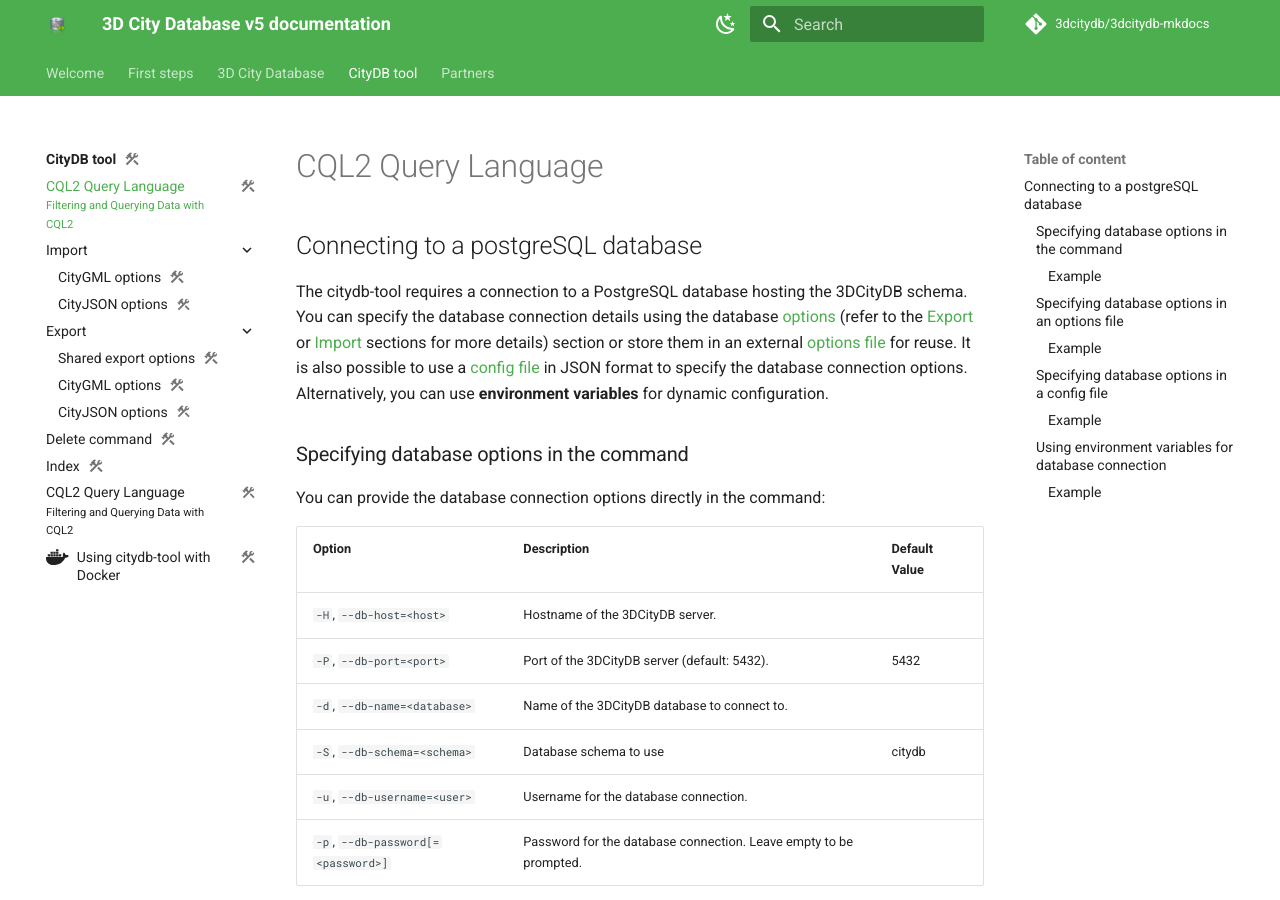
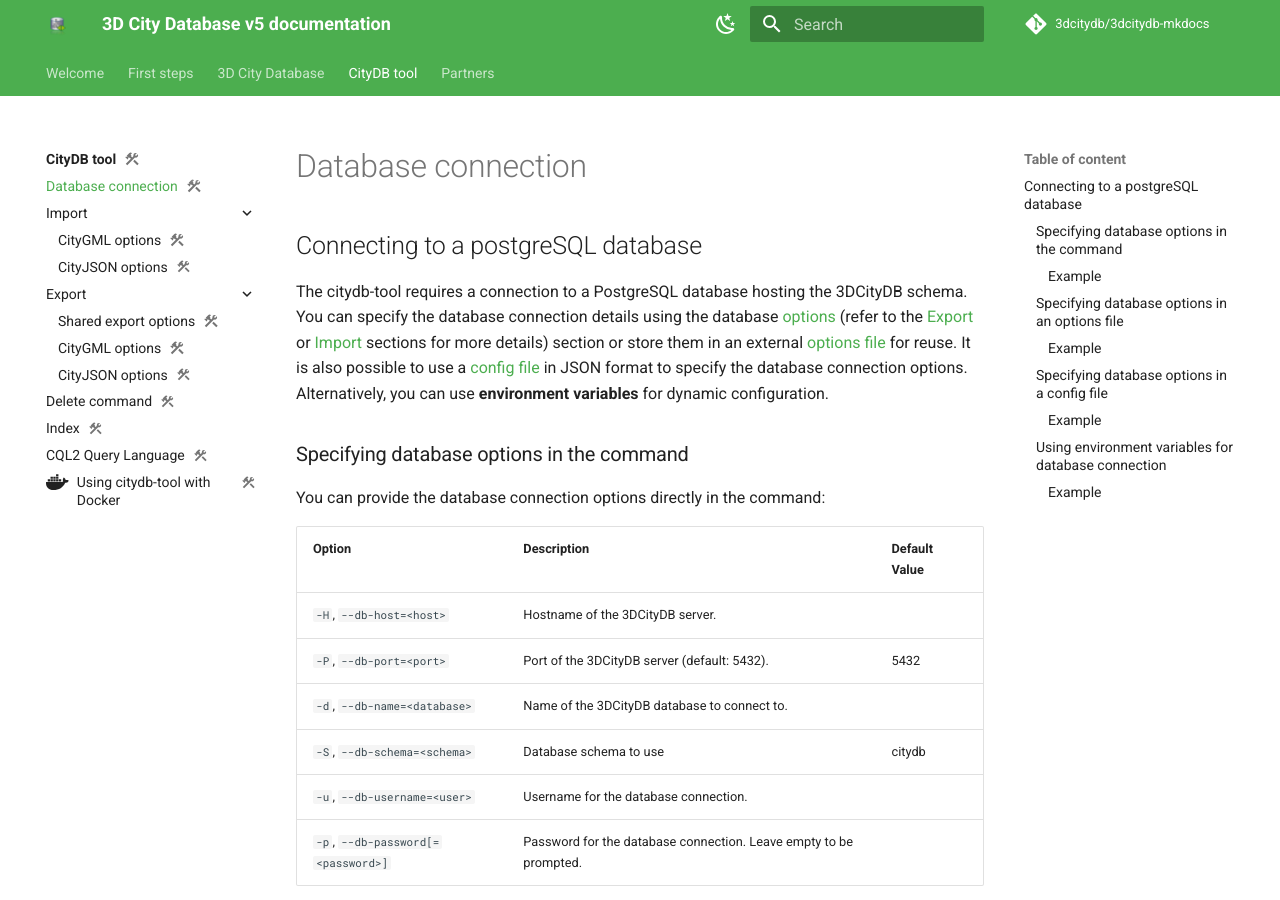
Before and after one commit to BWibo/3dcitydb-mkdocs, an MkDocs documentation site: the page built from docs/citydb-tool/db-connection.md, in a window 1280 px wide and 900 px high. Built offline with MkDocs 1.6.1 and Material for MkDocs 9.7.7, drawn with Linux system fonts in a browser that asks for light colours; comment, search, counter and statistics services are not loaded.

Commit message:
Minor fixes

```diff
--- a/docs/citydb-tool/db-connection.md
+++ b/docs/citydb-tool/db-connection.md
@@ -1,6 +1,5 @@
 ---
-title: CQL2 Query Language
-subtitle: Filtering and Querying Data with CQL2
+title: Database connection
 description:
 # icon: material/filter
 status: wip
```
Also changed, not shown: docs/citydb-tool/cql2.md (+0 -1 lines), docs/citydb-tool/.pages.
